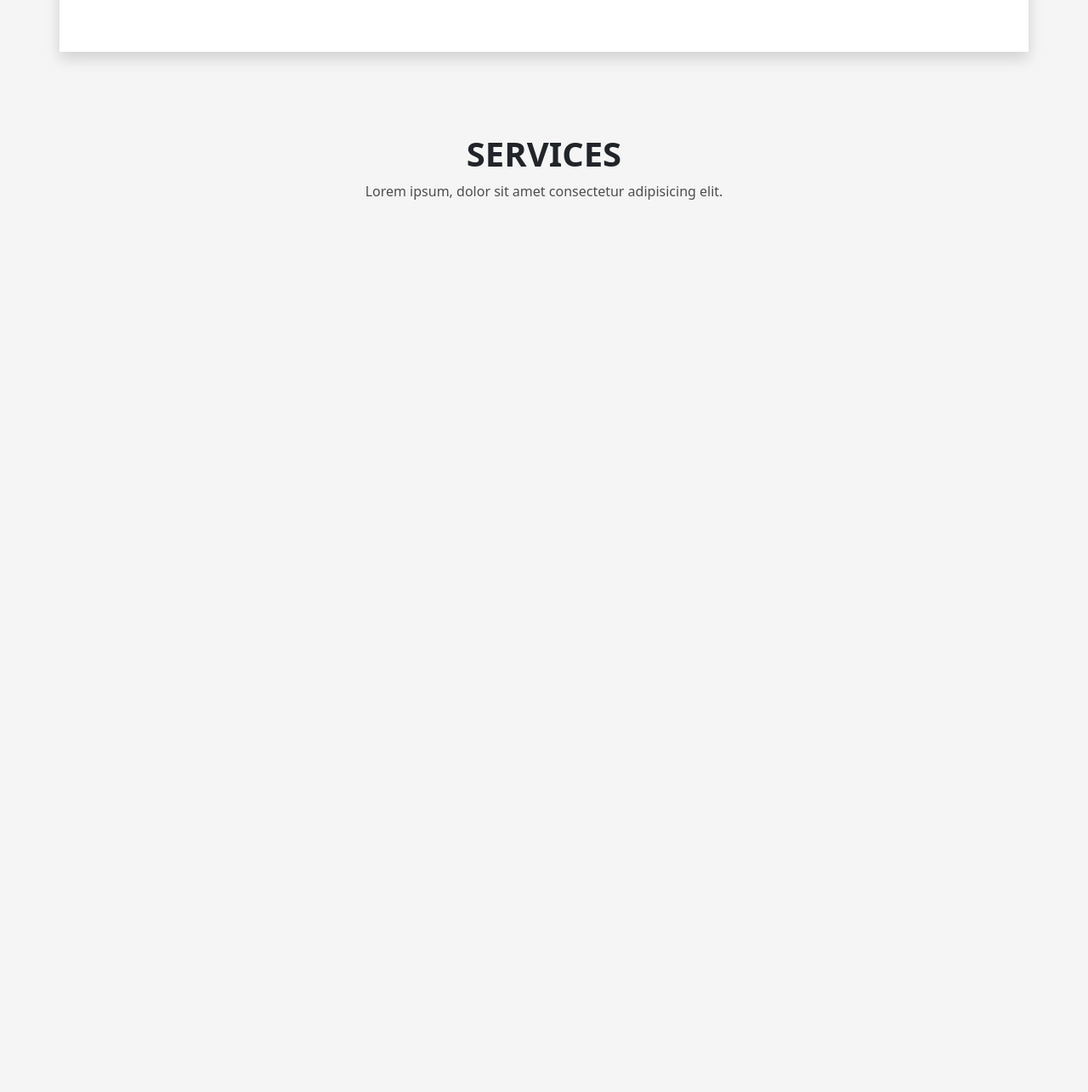
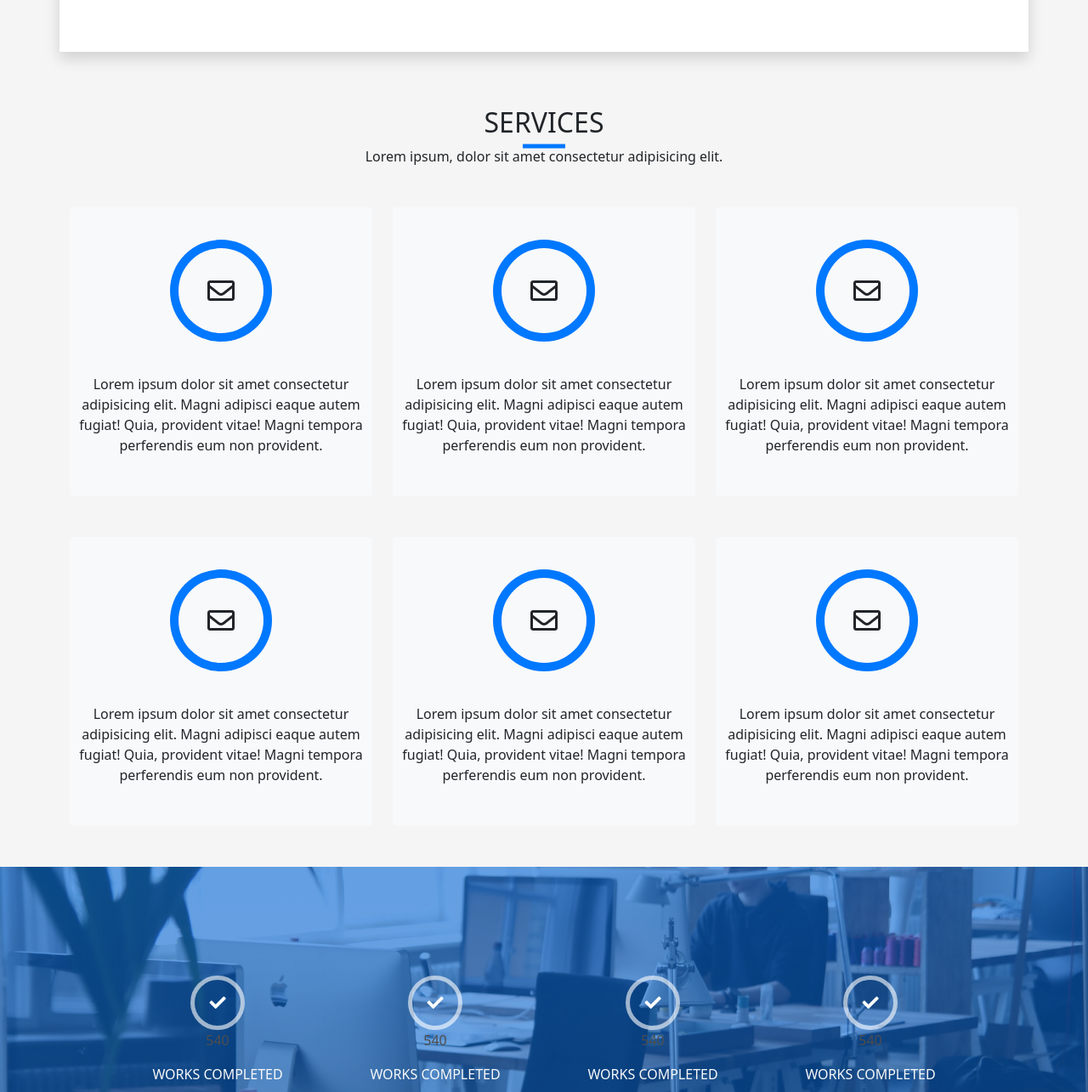
Before and after one commit to fatmaaalzharaa445/team-project, a plain HTML site: page index.html in a window 1280 px wide. Shown: the part 1515-2800 px from the top of the page at 85% size. Before the commit the page ends 1816 px from the top, so only its background shows below. Drawn offline with Linux system fonts and the light colour scheme.

Commit message:
services and works

```diff
--- /dev/null
+++ b/css/style.css
@@ -0,0 +1,105 @@
+.bg-light {
+    background-color: #fff !important
+}
+
+
+.border-dark{border-color: rgb(204, 203, 203)!important;}
+body {
+    margin: 0;
+    padding: 0;
+    font-size: 100%;
+    background-color: #f5f5f5;
+    color: #4e4e4e;
+    box-sizing: border-box;
+}
+
+.bg-info{background-color:#0078ff !important; color: #fff!important;}
+.about h2 {
+    position: relative;
+}
+
+.about h2::after {
+    content: '';
+    position: absolute;
+    height: 3px;
+    background-color: #0078ff;
+    width: 100px;
+    bottom: -6px;
+    left: 0;
+
+}
+
+header {
+    background: linear-gradient(rgba(0, 0, 0, 0.514), rgba(0, 0, 0, 0.507)), url('../images/intro-bg.jpg');
+    background-size: cover;
+    background-attachment: fixed;
+    background-position: center center;
+    color: #fff;
+    height: 100vh;
+    margin-bottom: 5%;
+}
+
+
+
+
+
+
+
+section.services .icon {
+    height: 100px;
+    width: 100px;
+    font-size: 2rem;
+    border-radius: 50%;
+    box-shadow: 0 0 0 10px #0078ff;
+    transition: all .6s ease;
+
+
+}
+
+section.services .icon:hover {
+    box-shadow: 0 0 0 10px #0077ff7c;
+}
+
+section.services .icon:hover {
+    background-color: #0078ff;
+    color: #fff;
+}
+
+section.services {
+    margin-top: 5%;
+}
+
+
+
+
+/* ////////////////////////////////// */
+
+.services span {
+    position: relative;
+}
+
+.services span::after {
+    content: '';
+    position: absolute;
+    height: 5px;
+    background-color: #0078ff;
+    width: 50px;
+    bottom: -20 px;
+    left: 50%;
+    transform: translate(-50%, -50%);
+}
+
+/* ////////////////////////////////// */
+
+section.work{ padding : 8rem;background: linear-gradient( #0077ff80, #0077ff70),url(../images/counters-bg.jpg)
+    ;background-size: cover;
+background-attachment: fixed;
+    background-position: center center  ;}
+section.work .counter-icon {
+    width: 4rem;
+    height: 4rem;
+    border: 5px solid rgba(255, 255, 255, 0.603);
+    border-radius: 100%;
+    font-size: 1.2rem;
+    color: #fff;
+}
--- a/index.html
+++ b/index.html
@@ -11,6 +11,7 @@
     <meta name="author" content="Fatma alzharaa">
     <meta name="viewport" content="width=device-width, initial-scale=1.0">
     <link rel='stylesheet'  href='css/all.min.css'>
+    <link rel='stylesheet'  href='css/style.css'>
     <link rel='stylesheet' href='css/bootstrap.min.css'>
     <link rel='stylesheet' type='text/css' media='screen' href="mainStyle.css">
     <script src='JS/popper.min.js'></script>
@@ -159,12 +160,131 @@
 
  <!-- ////////////////////////////////////////////////////////////////////// -->
 
-<div class="h-100 text-center  p-5 mt-5 ">
+ <section class="container text-center services ">
+    <div class="mb-5">
+      <h2 class=" text-uppercase ">services </h2>
+      <span>Lorem ipsum, dolor sit amet consectetur adipisicing elit.</span>
+    </div>
 
-        <h2 class="fs-1 fw-bold">SERVICES</h2>
-      <p>Lorem ipsum, dolor sit amet consectetur adipisicing elit.</p>
+    <div class="row ">
+      <div class="col-sm-12 col-md-6 col-lg-4 mb-5 text-center ">
 
-</div>
+        <div class=" bg-light  pt-5  pb-lg-5 rounded-3">
+          <div class="icon mb-5 rounded-circle d-flex justify-content-center align-items-center m-auto ">
+            <i class="far fa-envelope"></i>
+          </div>
+          <div class="">Lorem ipsum dolor sit amet consectetur adipisicing elit. Magni adipisci eaque autem fugiat!
+            Quia, provident vitae! Magni tempora perferendis eum non provident.
+
+          </div>
+        </div>
+      </div>
+      <div class="col-sm-12 col-md-6 col-lg-4 mb-5 text-center ">
+
+        <div class=" bg-light  pt-5  pb-lg-5 rounded-3">
+          <div class="icon mb-5 rounded-circle d-flex justify-content-center align-items-center m-auto ">
+            <i class="far fa-envelope"></i>
+          </div>
+          <div class="">Lorem ipsum dolor sit amet consectetur adipisicing elit. Magni adipisci eaque autem fugiat!
+            Quia, provident vitae! Magni tempora perferendis eum non provident.
+
+          </div>
+        </div>
+      </div>
+      <div class="col-sm-12 col-md-6 col-lg-4 mb-5 text-center ">
+
+        <div class=" bg-light  pt-5  pb-lg-5 rounded-3">
+          <div class="icon mb-5 rounded-circle d-flex justify-content-center align-items-center m-auto ">
+            <i class="far fa-envelope"></i>
+          </div>
+          <div class="">Lorem ipsum dolor sit amet consectetur adipisicing elit. Magni adipisci eaque autem fugiat!
+            Quia, provident vitae! Magni tempora perferendis eum non provident.
+
+          </div>
+        </div>
+      </div>
+      <div class="col-sm-12 col-md-6 col-lg-4 mb-5 text-center ">
+
+        <div class=" bg-light  pt-5  pb-lg-5 rounded-3">
+          <div class="icon mb-5 rounded-circle d-flex justify-content-center align-items-center m-auto ">
+            <i class="far fa-envelope"></i>
+          </div>
+          <div class="">Lorem ipsum dolor sit amet consectetur adipisicing elit. Magni adipisci eaque autem fugiat!
+            Quia, provident vitae! Magni tempora perferendis eum non provident.
+
+          </div>
+        </div>
+      </div>
+      <div class="col-sm-12 col-md-6 col-lg-4 mb-5 text-center ">
+
+        <div class=" bg-light  pt-5  pb-lg-5 rounded-3">
+          <div class="icon mb-5 rounded-circle d-flex justify-content-center align-items-center m-auto ">
+            <i class="far fa-envelope"></i>
+          </div>
+          <div class="">Lorem ipsum dolor sit amet consectetur adipisicing elit. Magni adipisci eaque autem fugiat!
+            Quia, provident vitae! Magni tempora perferendis eum non provident.
+
+          </div>
+        </div>
+      </div>
+      <div class="col-sm-12 col-md-6 col-lg-4 mb-5 text-center ">
+
+        <div class=" bg-light  pt-5  pb-lg-5 rounded-3">
+          <div class="icon mb-5 rounded-circle d-flex justify-content-center align-items-center m-auto ">
+            <i class="far fa-envelope"></i>
+          </div>
+          <div class="">Lorem ipsum dolor sit amet consectetur adipisicing elit. Magni adipisci eaque autem fugiat!
+            Quia, provident vitae! Magni tempora perferendis eum non provident.
+
+          </div>
+        </div>
+      </div>
+
+
+
+
+
+
+    </div>
+    <!--end row-->
+
+  </section>
+
+  <section class="work text-center text-light ">
+    <div class="container">
+      <div class="row">
+        <div class="col-sm-12 col-md-6 col-lg-3 ">
+          <div class="counter-icon  m-auto d-flex justify-content-center align-items-center">
+            <i class="fas fa-check"></i>
+          </div>
+          <p>540</p>
+          <span>WORKS COMPLETED</span>
+        </div>
+        <div class="col-sm-12 col-md-6 col-lg-3 ">
+          <div class="counter-icon  m-auto d-flex justify-content-center align-items-center">
+            <i class="fas fa-check"></i>
+          </div>
+          <p>540</p>
+          <span>WORKS COMPLETED</span>
+        </div>
+        <div class="col-sm-12 col-md-6 col-lg-3 ">
+          <div class="counter-icon  m-auto d-flex justify-content-center align-items-center">
+            <i class="fas fa-check"></i>
+          </div>
+          <p>540</p>
+          <span>WORKS COMPLETED</span>
+        </div>
+        <div class="col-sm-12 col-md-6 col-lg-3 ">
+          <div class="counter-icon  m-auto d-flex justify-content-center align-items-center">
+            <i class="fas fa-check"></i>
+          </div>
+          <p>540</p>
+          <span>WORKS COMPLETED</span>
+        </div>
+      </div>
+    </div>
+
+  </section>
  <!-- ///////////////////////////////////////////////////////////////////////// -->
 
 
```
